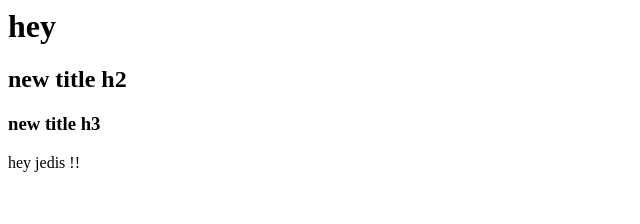
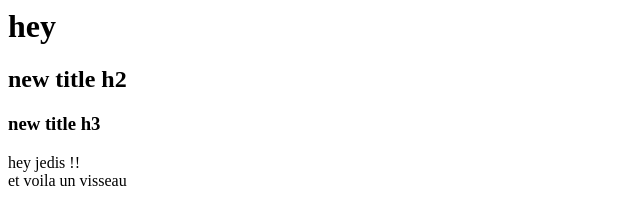
Before and after one commit to BedaouiKhalil/apprendreGit, a plain HTML site: page index.html in a window 1280 px wide. Shown: the whole page, without its empty margins (0-640 px from the left). Drawn offline with Linux system fonts and the light colour scheme.

Commit message:
feat new div

```diff
--- a/index.html
+++ b/index.html
@@ -3,3 +3,4 @@
 <h3>new title h3</h3>
 
 <div>hey jedis !!</div>
+<div>et voila un visseau</div>
```
